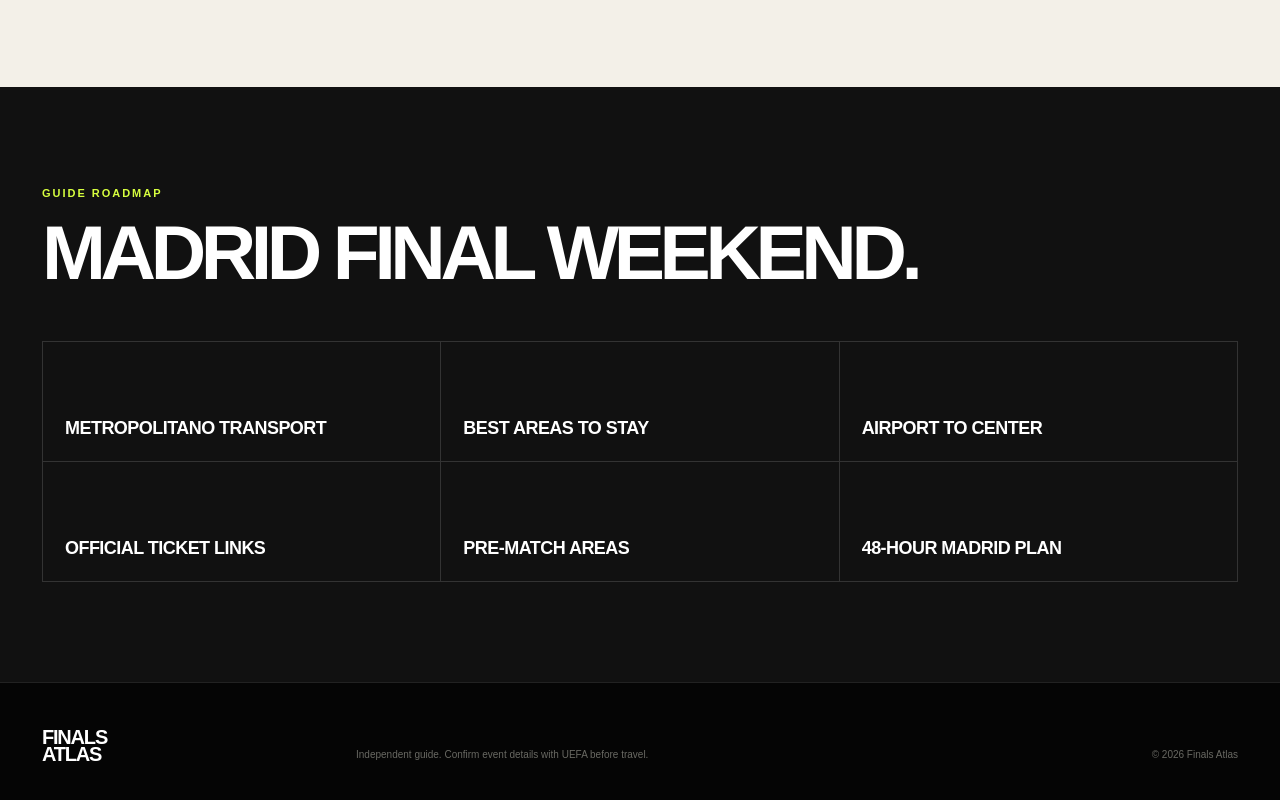
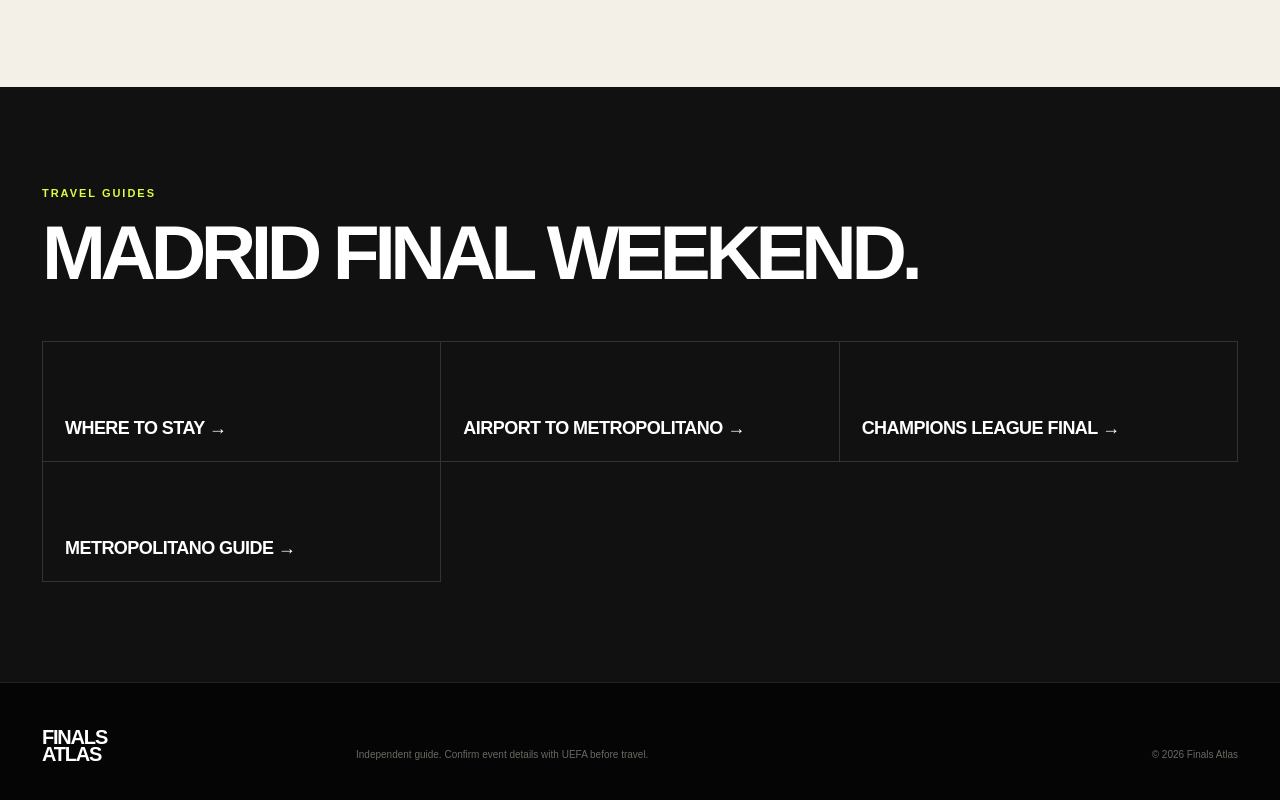
Before and after one commit to istanbulhighlights34-star/finalistanbul, a Next.js app: page /cities/madrid in a window 1280 px wide. Shown: the part 2028-2828 px from the top of the page. Built offline with nearby package versions, Linux system fonts and the light colour scheme.

Commit message:
Link Madrid hub to travel guides

```diff
--- a/app/cities/madrid/page.tsx
+++ b/app/cities/madrid/page.tsx
@@ -31,11 +31,7 @@ export default function MadridPage() {
 
       <section className="page-hero city-hero">
         <p className="kicker">CITY 02 / SPAIN</p>
-        <h1>
-          MADRID
-          <br />
-          <span>05 JUN 2027.</span>
-        </h1>
+        <h1>MADRID<br /><span>05 JUN 2027.</span></h1>
         <p className="page-lede">
           The 2026/27 UEFA Champions League season ends at Estadio Metropolitano.
           Finals Atlas is building the travel layer around the biggest club final
@@ -77,25 +73,19 @@ export default function MadridPage() {
         </div>
         <div className="zone-grid">
           {zones.map(([name, text], i) => (
-            <article key={name}>
-              <span>0{i + 1}</span>
-              <h3>{name}</h3>
-              <p>{text}</p>
-            </article>
+            <article key={name}><span>0{i + 1}</span><h3>{name}</h3><p>{text}</p></article>
           ))}
         </div>
       </section>
 
       <section className="planning-section">
-        <p className="kicker">GUIDE ROADMAP</p>
+        <p className="kicker">TRAVEL GUIDES</p>
         <h2>MADRID FINAL WEEKEND.</h2>
         <div className="planning-grid">
-          <span>Metropolitano transport</span>
-          <span>Best areas to stay</span>
-          <span>Airport to center</span>
-          <span>Official ticket links</span>
-          <span>Pre-match areas</span>
-          <span>48-hour Madrid plan</span>
+          <Link href="/cities/madrid/where-to-stay"><span>Where to stay →</span></Link>
+          <Link href="/cities/madrid/airport-to-estadio-metropolitano"><span>Airport to Metropolitano →</span></Link>
+          <Link href="/finals/champions-league-final-madrid-2027"><span>Champions League Final →</span></Link>
+          <Link href="/stadiums/estadio-metropolitano"><span>Metropolitano guide →</span></Link>
         </div>
       </section>
 
```
